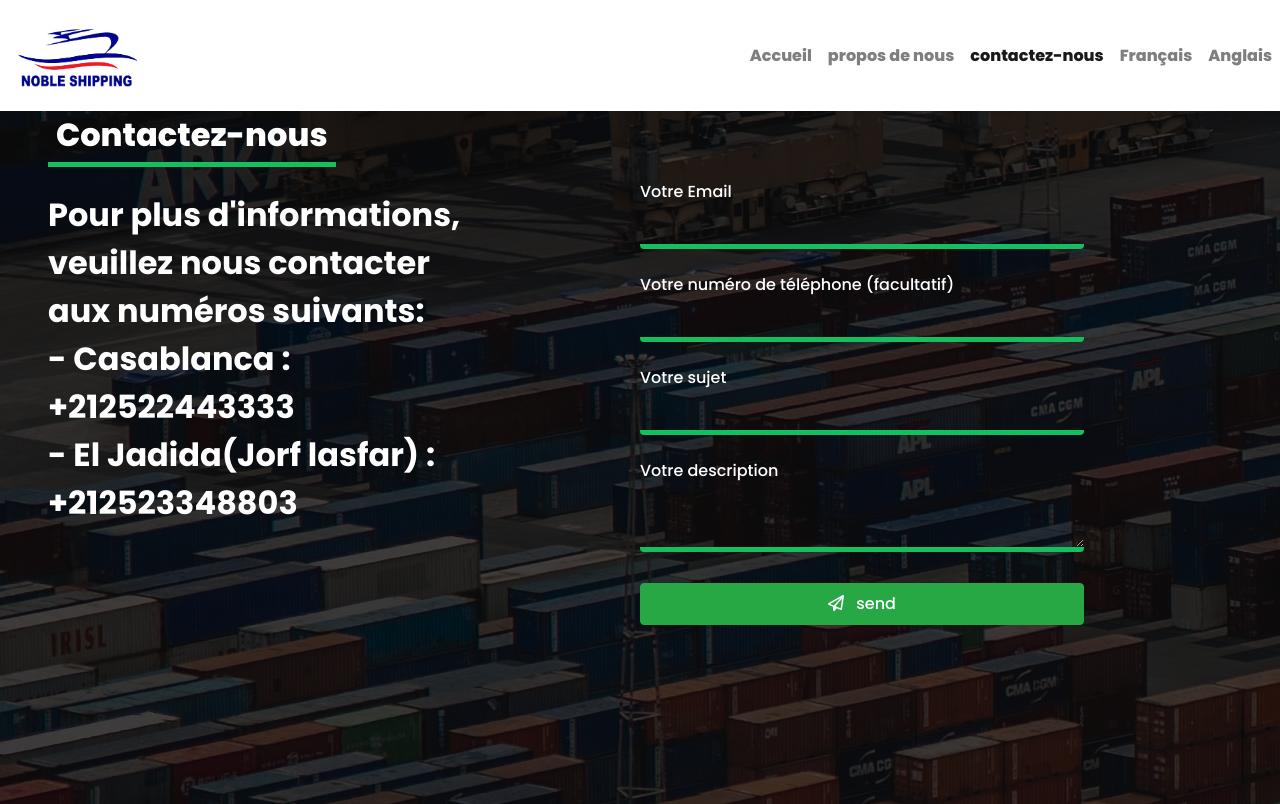
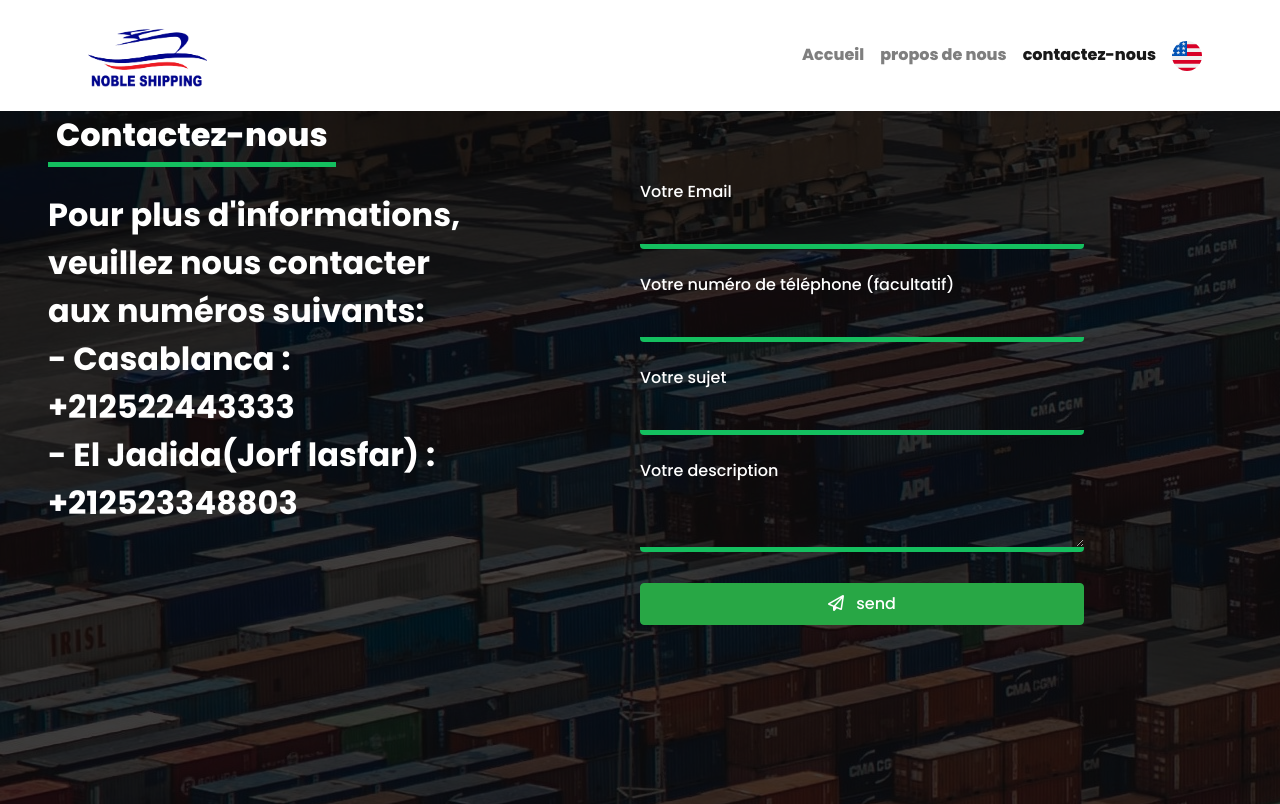
Before and after one commit to khouilid/Noble_shipping, a PHP site: page /Contact.php?lg=franch in a window 1280 px wide. Shown: the top 804 px of the page. Run offline with PHP 8.4, Linux system fonts and the light colour scheme; some libraries are stand-ins or nearby versions.

Commit message:
fix nav bar error

```diff
--- a/Contact.php
+++ b/Contact.php
@@ -1,10 +1,10 @@
 <?php include 'php/wish_lang.php'; ?>
-
 
 
 <div class="position-fixed bg-white fixed-top">
 
-        <nav class="navbar navbar-expand-lg navbar-light bg-white">
+        <input type="number" hidden id='lg' value='<?php echo $_SESSION['langage_id']; ?>'>
+        <nav class="navbar container  navbar-expand-lg navbar-light bg-white">
            <div>
              <a class="navbar-brand" href="index.php"><img class='logo' src="src/img/logo.png" alt="logo"></a>
            </div>
@@ -14,7 +14,7 @@
           </button>
 
           <div class="collapse item navbar-collapse" id="navbarNav">
-            <ul class="navbar-nav">
+            <ul class="navbar-nav  align-items-baseline">
               <li class="nav-item ">
                 <a class="nav-link" href="index.php"><?php echo $index_elements['nav_1'] ?><span class="sr-only">(current)</span></a>
               </li>
@@ -22,20 +22,23 @@
                 <a class="nav-link" href="About.php"><?php echo $index_elements['nav_2'] ?></a>
               </li>
               <li class="nav-item active">
-                <a class="nav-link" href="Contact.php"><?php echo $index_elements['nav_3'] ?></a>
+                <a class="nav-link " href="Contact.php"><?php echo $index_elements['nav_3'] ?></a>
               </li>
-              <li class="nav-item">
-                <a class="nav-link" href="index.php?lg=franch">Français</a>
+              <li class="nav-item " id='english'>
+                <a class="nav-link"  href="Contact.php?lg=franch">
+                <img style='width:30px;' src="src/img/france.svg" alt="">
+
+
+                </a>
               </li>
-              <li class="nav-item">
-                <a class="nav-link" href="index.php?lg=anglish">Anglais</a>
+              <li class="nav-item " id='franch'>
+                <a class="nav-link"  href="Contact.php?lg=anglish"><img style='width:30px;' src="src/img/united-states.svg" alt=""></a>
               </li>
 
             </ul>
           </div>
         </nav>
 </div>
-
 
 
 
@@ -151,7 +154,7 @@
     <script src="https://code.jquery.com/jquery-3.5.1.slim.min.js" integrity="sha384-DfXdz2htPH0lsSSs5nCTpuj/zy4C+OGpamoFVy38MVBnE+IbbVYUew+OrCXaRkfj" crossorigin="anonymous"></script>
     <script src="https://cdn.jsdelivr.net/npm/popper.js@1.16.0/dist/umd/popper.min.js" integrity="sha384-Q6E9RHvbIyZFJoft+2mJbHaEWldlvI9IOYy5n3zV9zzTtmI3UksdQRVvoxMfooAo" crossorigin="anonymous"></script>
     <script src="https://stackpath.bootstrapcdn.com/bootstrap/4.5.0/js/bootstrap.min.js" integrity="sha384-OgVRvuATP1z7JjHLkuOU7Xw704+h835Lr+6QL9UvYjZE3Ipu6Tp75j7Bh/kR0JKI" crossorigin="anonymous"></script>
-
+    <script src="js/scripte.js"></script>
 
 </body>
 </html>
```
Also changed, not shown: About.php (+12 -7 lines).
